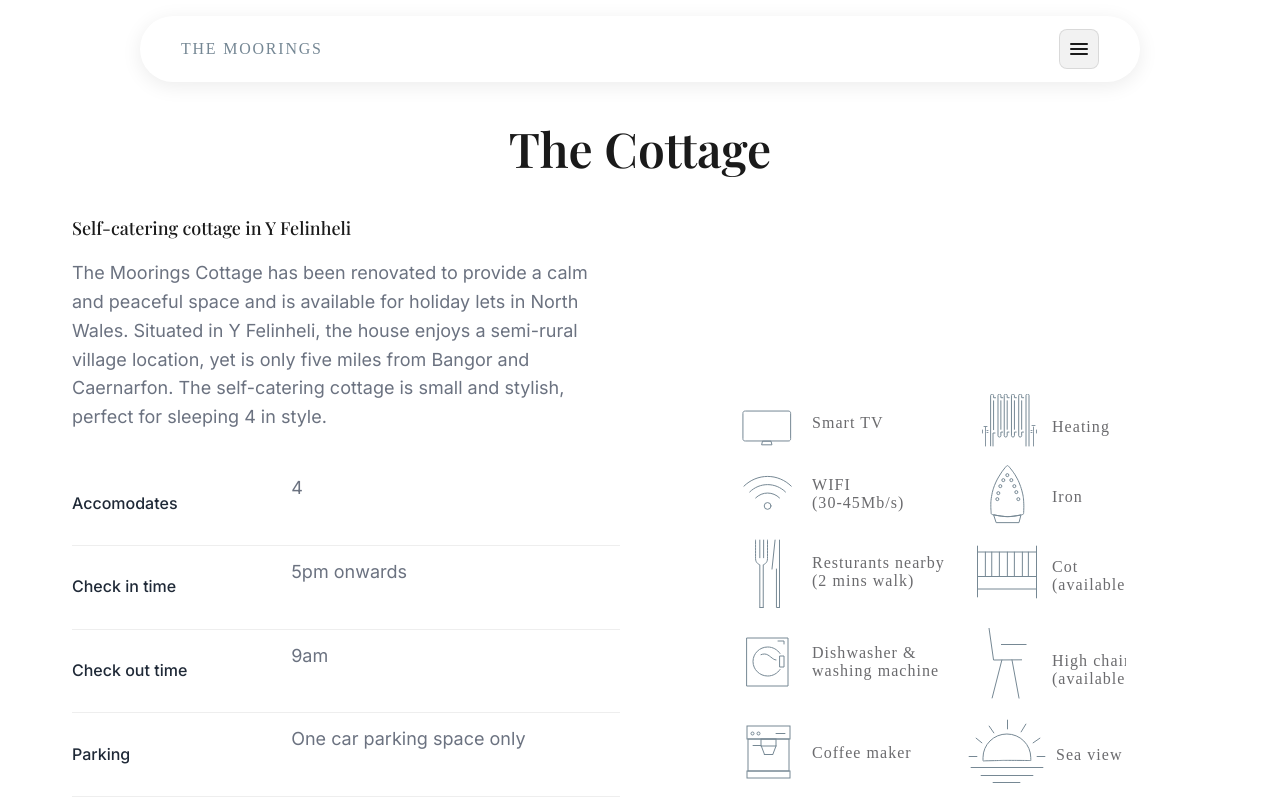
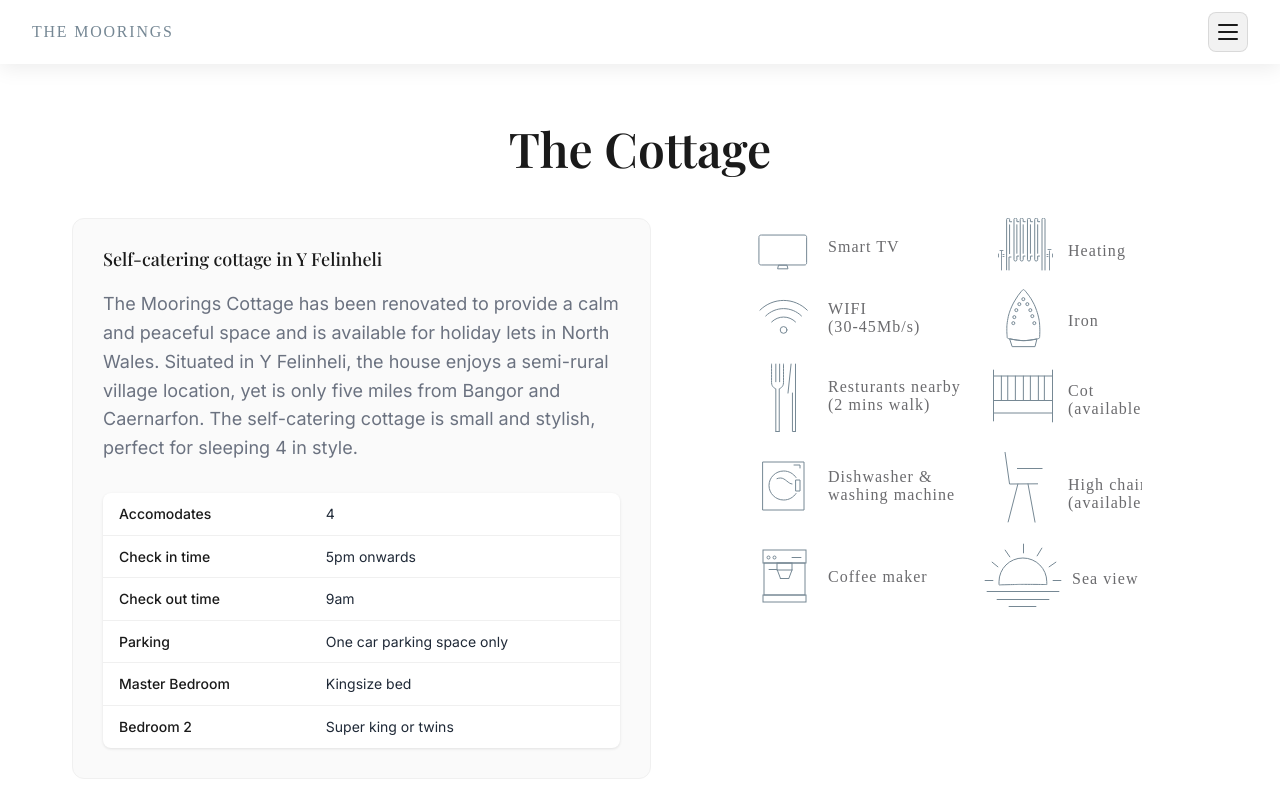
Before and after one commit to andrew-je/the-moorings-cottage, a React (Vite) app: page /cottage in a window 1280 px wide. Shown: the top 800 px of the page. Built offline with nearby package versions, Linux system fonts and the light colour scheme.

Commit message:
navigation updates

```diff
--- a/src/components/Header.css
+++ b/src/components/Header.css
@@ -35,9 +35,7 @@
   align-items: center;
   justify-content: space-between;
   padding: 0.75rem 2.5rem;
-  border-radius: 50px;
   transition: all 0.3s cubic-bezier(0.4, 0, 0.2, 1);
-  border: 1px solid rgba(255, 255, 255, 0.2);
   max-width: 1000px;
   width: 90%;
   margin: 0 auto;
@@ -48,13 +46,19 @@
   box-shadow: 0 4px 20px rgba(0, 0, 0, 0.08);
   backdrop-filter: none;
   -webkit-backdrop-filter: none;
-  border-color: rgba(255, 255, 255, 0.1);
+  border-radius: 0;
+  border: none;
+  width: 100%;
+  max-width: none;
+  margin: 0;
+  padding: 0.75rem 2rem;
 }
 
 .navbar-container--scrolled {
   background: rgba(255, 255, 255, 0.75);
   box-shadow: 0 8px 32px rgba(0, 0, 0, 0.12);
-  border-color: rgba(255, 255, 255, 0.3);
+  border: 1px solid rgba(255, 255, 255, 0.3);
+  border-radius: 50px;
   backdrop-filter: blur(20px);
   -webkit-backdrop-filter: blur(20px);
   -moz-backdrop-filter: blur(20px);
@@ -84,23 +88,14 @@
   transform: scale(1.05);
 }
 
-.menu-icon {
-  display: flex;
-  flex-direction: column;
-  gap: 3px;
+.menu-icon-svg {
+  color: var(--color-primary, #1a1a1a);
+  transition: all 0.3s ease;
 }
 
-.menu-icon span {
-  width: 18px;
-  height: 2px;
-  background: var(--color-primary, #1a1a1a);
-  border-radius: 1px;
-  transition: all 0.3s ease;
-  transform-origin: center;
-}
-
-.menu-button:hover .menu-icon span {
-  background: var(--color-accent, #0891b2);
+.menu-button:hover .menu-icon-svg {
+  color: var(--color-accent, #0891b2);
+  transform: scale(1.1);
 }
 
 /* Menu Overlay */
--- a/src/components/Header.jsx
+++ b/src/components/Header.jsx
@@ -65,8 +65,8 @@ const Header = () => {
   return (
     <>
 
-      <header className="fixed top-0 left-0 right-0 z-50 py-4 transition-all duration-300">
-        <div className="flex justify-center px-4">
+      <header className="fixed top-0 left-0 right-0 z-50 transition-all duration-300">
+        <div className="flex justify-center">
           <div
             className={cn(
               "navbar-container",
@@ -97,11 +97,18 @@ const Header = () => {
               onClick={toggleMenu}
               aria-label={isMenuOpen ? "Close menu" : "Open menu"}
             >
-              <div className="menu-icon">
-                <span></span>
-                <span></span>
-                <span></span>
-              </div>
+              <svg
+                className="menu-icon-svg"
+                width="20"
+                height="16"
+                viewBox="0 0 20 16"
+                fill="none"
+                xmlns="http://www.w3.org/2000/svg"
+              >
+                <rect width="20" height="2" rx="1" fill="currentColor"/>
+                <rect y="7" width="20" height="2" rx="1" fill="currentColor"/>
+                <rect y="14" width="20" height="2" rx="1" fill="currentColor"/>
+              </svg>
             </button>
           </div>
         </div>
--- a/src/pages/Cottage.css
+++ b/src/pages/Cottage.css
@@ -13,10 +13,15 @@
   display: flex;
   gap: 40px;
   margin-bottom: 60px;
+  align-items: flex-start;
 }
 
 .cottage__wrapper .info {
   flex: 1;
+  background: #fafafa;
+  padding: 30px;
+  border-radius: 12px;
+  border: 1px solid #f0f0f0;
 }
 
 .cottage__wrapper .info h6 {
@@ -33,19 +38,53 @@
 .cottage__wrapper .list table {
   width: 100%;
   border-collapse: collapse;
+  margin-top: 10px;
+  background: white;
+  border-radius: 8px;
+  overflow: hidden;
+  box-shadow: 0 1px 3px rgba(0, 0, 0, 0.1);
 }
 
 .cottage__wrapper .list table tr {
-  border-bottom: 1px solid #eee;
+  border-bottom: 1px solid #f0f0f0;
+  transition: background-color 0.2s ease;
+}
+
+.cottage__wrapper .list table tr:hover {
+  background-color: #fafafa;
+}
+
+.cottage__wrapper .list table tr:last-child {
+  border-bottom: none;
 }
 
 .cottage__wrapper .list table td {
-  padding: 12px 0;
+  padding: 8px 16px;
+  vertical-align: middle;
 }
 
 .cottage__wrapper .list table td:first-child {
   font-weight: 500;
   width: 40%;
+  text-align: left;
+}
+
+.cottage__wrapper .list table td:last-child {
+  text-align: left;
+}
+
+.cottage__wrapper .list table td span {
+  color: var(--color-primary, #1a1a1a);
+  font-size: 14px;
+  line-height: 1.4;
+}
+
+.cottage__wrapper .list table td p {
+  margin: 0;
+  color: var(--color-text, #4a5568);
+  font-weight: 400;
+  line-height: 1.4;
+  font-size: 14px;
 }
 
 .cottage__wrapper .media {
@@ -61,7 +100,7 @@
 }
 
 .cottage__wrapper .gallery__cottage {
-  margin-bottom: 40px;
+  margin-bottom: 60px;
 }
 
 .cottage__wrapper .gallery__cottage .top {
@@ -80,7 +119,9 @@
 .cottage__wrapper .gallery__cottage img {
   width: 100%;
   height: auto;
-  border-radius: 8px;
+  border-radius: var(--radius-lg, 12px);
+  box-shadow: var(--shadow-md, 0 4px 6px -1px rgba(0, 0, 0, 0.1));
+  transition: transform 0.3s ease, box-shadow 0.3s ease;
 }
 
 .cottage-cta {
--- a/src/pages/Cottage.jsx
+++ b/src/pages/Cottage.jsx
@@ -50,8 +50,8 @@ const Cottage = () => {
           </div>
           <div className="gallery__cottage">
             <div className="top">
-              <div className="front">
-                <img src="/img/frontview.webp" alt="front" />
+              <div className="floorplan">
+                <img src="/img/floorplan.svg" alt="floorplan" />
               </div>
               <div className="breakfast">
                 <img src="/img/breakfast.webp" alt="breakfast" />
@@ -61,8 +61,8 @@ const Cottage = () => {
               <div className="lamp">
                 <img src="/img/lamp.webp" alt="lamp" />
               </div>
-              <div className="floorplan">
-                <img src="/img/floorplan.svg" alt="floorplan" />
+              <div className="front">
+                <img src="/img/frontview.webp" alt="front" />
               </div>
             </div>
           </div>
```
